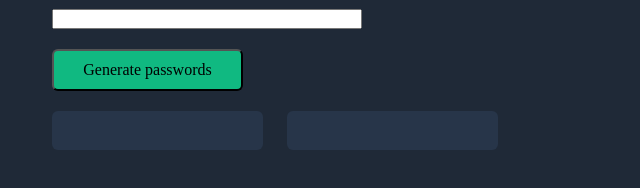
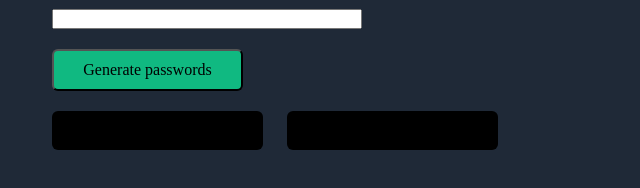
Before and after one commit to Rappymon/password-generator, a plain HTML site: page index.html in a window 1280 px wide. Shown: the part 236-424 px from the top of the page, without its empty margins (0-640 px from the left). Drawn offline with nearby package versions, Linux system fonts and the light colour scheme.

Commit message:
Updated background color

```diff
--- a/index.css
+++ b/index.css
@@ -62,7 +62,7 @@ h3{
     position: absolute;
     width: 211px;
     height: 39px;
-    background: #273549;
+    background: black;
     border-radius: 6px;
     font-family: 'Inter';
     font-style: normal;
```
